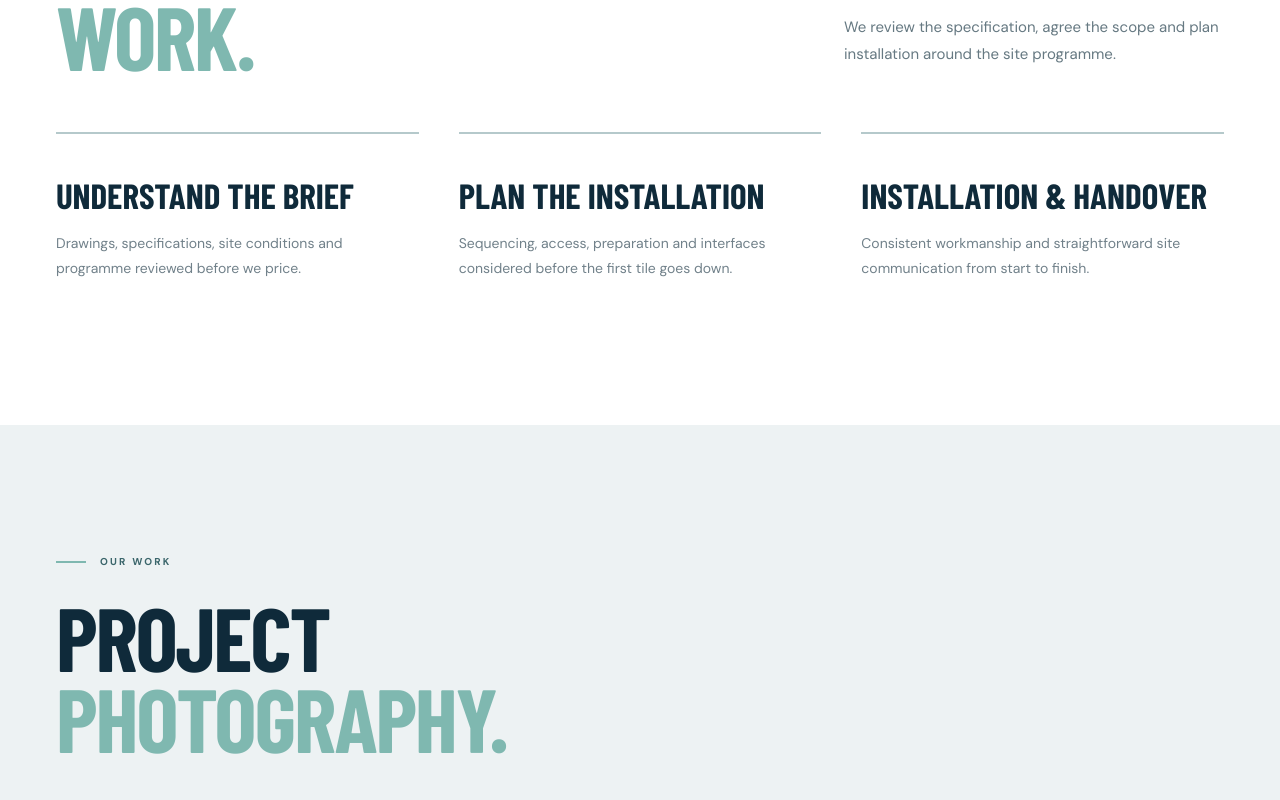
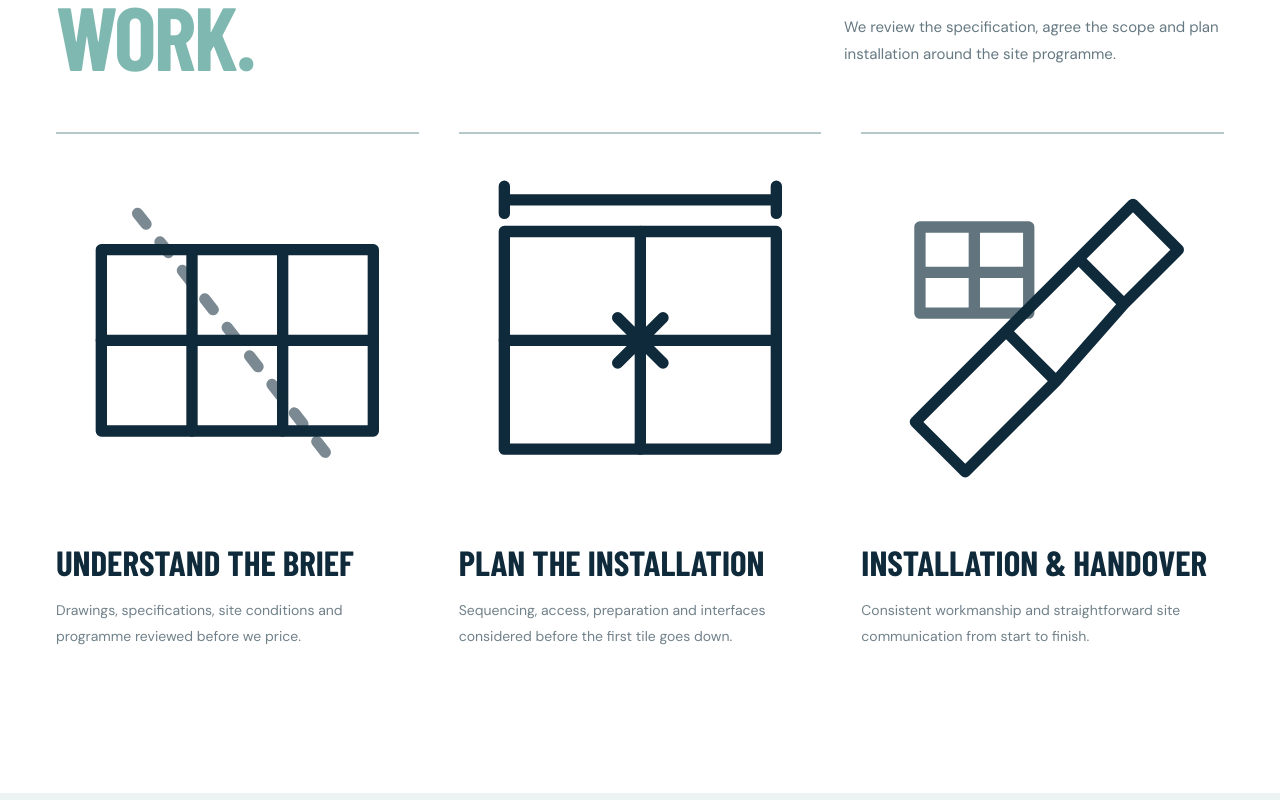
Before and after one commit to paulthetiler/Tilespec, a Next.js app: page / in a window 1280 px wide. Shown: the part 4420-5220 px from the top of the page. Built offline with nearby package versions, Linux system fonts and the light colour scheme; a web font is replaced by a local one.

Commit message:
Preview trade-specific tiling icons in How We Work

```diff
--- a/app/page.tsx
+++ b/app/page.tsx
@@ -15,6 +15,15 @@ const projects = [
   { label: "COMMERCIAL INTERIORS", title: "Detail at every scale", image: "https://wxxxgqi56ekoi5vz.public.blob.vercel-storage.com/file_00000000864c81f48bb8e9fdca1728c9.png", position: "center" },
   { label: "HOSPITALITY & LEISURE", title: "Built for heavy use", image: "https://wxxxgqi56ekoi5vz.public.blob.vercel-storage.com/file_000000006d2481f4aad27dd9a1e60776.png", position: "center" },
 ];
+
+function TilingProcessIcon({ kind }: { kind: "layout" | "levelling" | "trowel" }) {
+  const shared = { fill: "none", stroke: "currentColor", strokeWidth: 2.5, strokeLinecap: "round" as const, strokeLinejoin: "round" as const };
+  return <svg className="tiling-process-icon" viewBox="0 0 80 80" aria-hidden="true" {...shared}>
+    {kind === "layout" && <><rect x="10" y="20" width="60" height="40"/><path d="M30 20V60 M50 20V60 M10 40H70"/><path d="M18 12L62 68" strokeDasharray="3 5" opacity=".55"/></>}
+    {kind === "levelling" && <><rect x="10" y="16" width="60" height="48"/><path d="M10 40H70 M40 16V64 M35 35L45 45 M45 35L35 45 M10 9H70 M10 6V12 M70 6V12"/></>}
+    {kind === "trowel" && <><path d="M12 58L32 38L43 49L23 69Z M32 38L48 22L58 32L43 49Z M48 22L60 10L70 20L58 32Z"/><path d="M13 15H37V34H13Z M13 25H37 M25 15V34" opacity=".65"/></>}
+  </svg>;
+}
 
 function Logo({ light = false }: { light?: boolean }) {
   return <a className={"brand brand-svg" + (light ? " brand-light" : "")} href="#top" aria-label="TileSPEC home">
@@ -54,7 +63,7 @@ export default function Home() {
     <section className="full-package"><div className="shell full-package-card"><div className="full-package-kicker">COMPLETE TILING PACKAGE</div><div className="full-package-copy"><h2>FROM UPLIFT TO<br/><em>FINISHED FLOOR.</em></h2><p>Give TileSPEC the complete tiling package. We can coordinate tile supply, existing floor uplift, mechanical adhesive removal, substrate repairs, screeding and levelling, through to the finished tiled installation and handover.</p></div><div className="full-package-flow full-package-tagline">ONE CONTRACTOR. COMPLETE TILING DELIVERY.</div></div></section>
     <section className="statement section-pad" id="contractor-readiness" aria-labelledby="contractor-readiness-title"><div className="shell statement-grid"><div><div className="eyebrow"><span className="eyebrow-line"/> CONTRACTOR ENQUIRIES</div><div className="vertical-rule"/></div><div><h2 id="contractor-readiness-title">READY TO<br/><span>DISCUSS YOUR PROJECT.</span></h2><p>We welcome enquiries from main contractors and developers for complete commercial tiling packages. Share your drawings, specification, programme and site requirements, and we can discuss scope, preparation, procurement and delivery.</p><p>Prequalification, insurance requirements, site-specific RAMS and operative competence requirements can be discussed as part of the tender process. Accreditation and membership details will be published when confirmed.</p><a className="underlined-link" href="/contact?type=tender">SEND A TENDER ENQUIRY <ArrowUpRight size={17}/></a></div></div></section>
     <section className="approach section-pad" id="approach"><div className="shell"><div className="section-head"><div><div className="eyebrow"><span className="eyebrow-line"/> HOW WE OPERATE</div><h2>HOW WE<br/><em>WORK.</em></h2></div><p>We review the specification, agree the scope and plan installation around the site programme.</p></div>
-      <div className="process-grid"><div><h3>Understand the brief</h3><p>Drawings, specifications, site conditions and programme reviewed before we price.</p></div><div><h3>Plan the installation</h3><p>Sequencing, access, preparation and interfaces considered before the first tile goes down.</p></div><div><h3>Installation & handover</h3><p>Consistent workmanship and straightforward site communication from start to finish.</p></div></div>
+      <div className="process-grid"><div><TilingProcessIcon kind="layout"/><h3>Understand the brief</h3><p>Drawings, specifications, site conditions and programme reviewed before we price.</p></div><div><TilingProcessIcon kind="levelling"/><h3>Plan the installation</h3><p>Sequencing, access, preparation and interfaces considered before the first tile goes down.</p></div><div><TilingProcessIcon kind="trowel"/><h3>Installation & handover</h3><p>Consistent workmanship and straightforward site communication from start to finish.</p></div></div>
     </div></section>
     <section className="projects section-pad" id="projects"><div className="shell"><div className="section-head projects-heading"><div><div className="eyebrow"><span className="eyebrow-line"/> OUR WORK</div><h2>PROJECT<br/><em>PHOTOGRAPHY.</em></h2></div></div>
       <div className="project-grid">{projects.map((p,i)=><article className={"project-card project-"+i} key={p.title}><div className="project-photo" style={{backgroundImage:"linear-gradient(180deg, transparent 35%, rgba(7,23,32,.82)), url('"+p.image+"')",backgroundPosition:p.position}}/><div className="project-copy"><span>{p.label}</span><h3>{p.title}</h3><ArrowUpRight size={23}/></div></article>)}</div>
```
